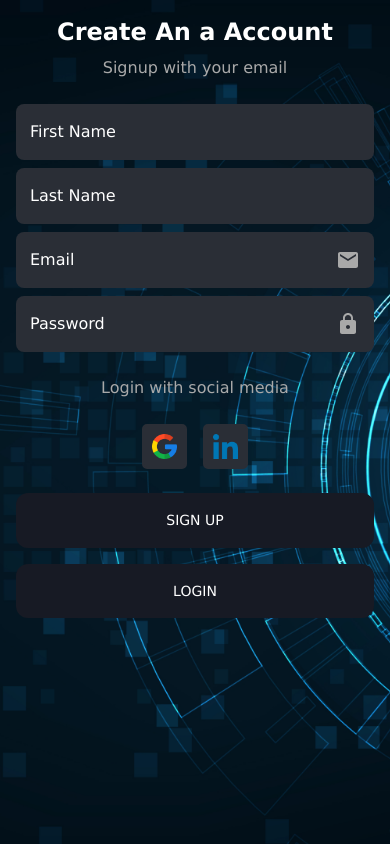
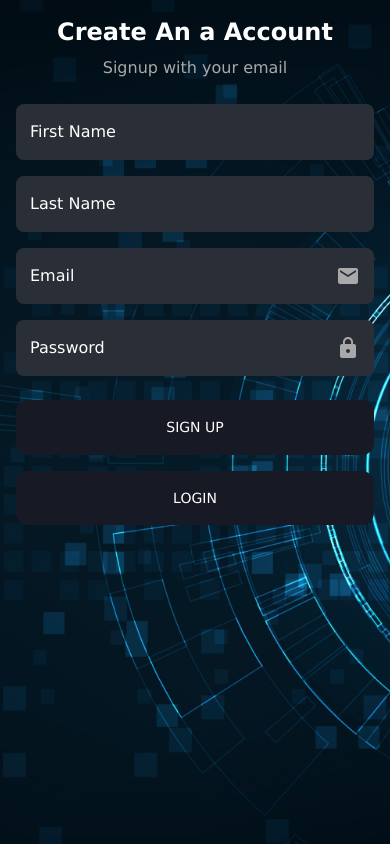
Before and after one commit to aryathisside/CryptoBubble, a React (Vite) app: page / in a window 390 px wide. Both pictures are taken after typing "Sample", "Sample123" into the empty fields and a click on the button "CREATE A NEW ACCOUNT". Built offline with nearby package versions, Linux system fonts and the light colour scheme; no server answers.

Commit message:
removed google linnkedin button from mobile ui

```diff
--- a/src/components/mobile/MobileLogin.jsx
+++ b/src/components/mobile/MobileLogin.jsx
@@ -88,7 +88,7 @@ const handleSignUpClick=()=>{
         <Typography onClick={handleForgotPasswordClick} variant="subtitle" color="#A9A9A9">
             Forgot Password?
           </Typography>
-          <Typography variant="subtitle" color="#A9A9A9">
+          {/* <Typography variant="subtitle" color="#A9A9A9">
             Login with social media
           </Typography>
           <Grid display={'flex'} gap={2}>
@@ -99,7 +99,7 @@ const handleSignUpClick=()=>{
               <img height={25} src="Social Media (1).png" alt="" />
             </StyledIconButton>
 
-          </Grid>
+          </Grid> */}
      </Box>
 
         <Box display={"flex"} flexDirection={"column"} width={"100%"} gap={2}  >
--- a/src/components/mobile/MobileSignup.jsx
+++ b/src/components/mobile/MobileSignup.jsx
@@ -97,7 +97,7 @@ const MobileSignup = ({ showSignup }) => {
             <FormInput id="otp" label="OTP" value={otp} onChange={(e) => setOtp(e.target.value)} />
           </Box>
         ) : (
-          <Box display={'flex'} flexDirection={'column'} width={'100%'} gap={1}>
+          <Box display={'flex'} flexDirection={'column'} width={'100%'} gap={2}>
             <FormInput id="first-name" label="First Name" value={firstName} onChange={(e) => setFirstName(e.target.value)} />
             <FormInput id="last-name" label="Last Name" value={lastName} onChange={(e) => setLastName(e.target.value)} />
             <FormInput id="email" label="Email" value={email} onChange={(e) => setEmail(e.target.value)} icon={<Email sx={{ color: '#A9A9A9' }} />} />
@@ -115,7 +115,7 @@ const MobileSignup = ({ showSignup }) => {
         {/* <Typography onClick={handleForgotPasswordClick} variant="subtitle" color="#A9A9A9">
             Forgot Password?
           </Typography> */}
-        <Typography variant="subtitle" color="#A9A9A9">
+        {/* <Typography variant="subtitle" color="#A9A9A9">
           Login with social media
         </Typography>
         <Grid display={'flex'} gap={2}>
@@ -125,7 +125,7 @@ const MobileSignup = ({ showSignup }) => {
           <StyledIconButton onClick={handleLinkedinLogin} sx={{ height: '100%', width: 'fit-content', backgroundColor: '#2A2E36' }}>
             <img height={25} src="Social Media (1).png" alt="" />
           </StyledIconButton>
-        </Grid>
+        </Grid> */}
       </Box>
 
       <Box display={'flex'} flexDirection={'column'} width={'100%'} gap={2} justifySelf={'flex-end'}>
```
